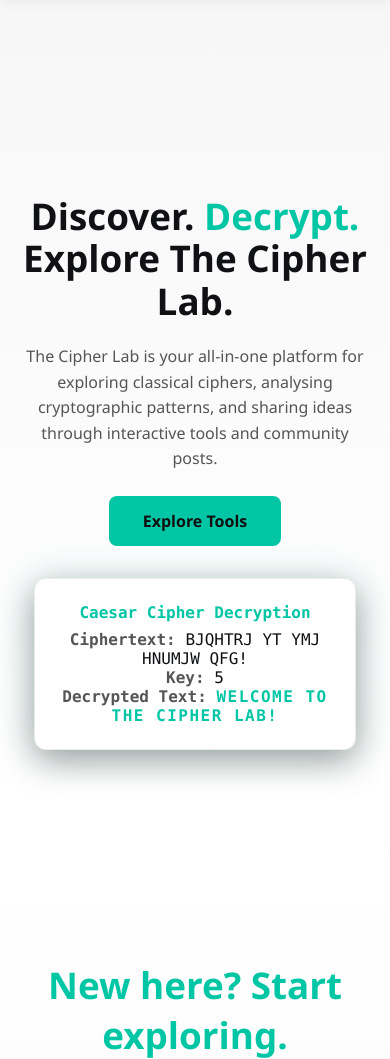
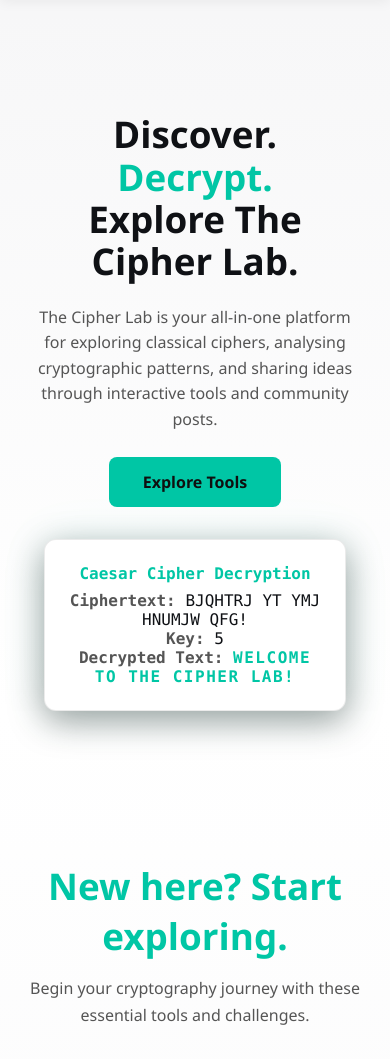
Before and after one commit to Gapryong-Kim/Cryptiq1, a Flask app: page / in a window 390 px wide. Shown: the part 60-1119 px from the top of the page. Run offline with Flask 3, Linux system fonts and the light colour scheme; data comes from the database, SQL or seed files in the repository.

Commit message:
Add files via upload

```diff
--- a/CryptiQ/templates/index.html
+++ b/CryptiQ/templates/index.html
@@ -224,7 +224,7 @@ main {
     flex-direction: column;
     text-align: center;
     gap: 32px;
-    padding: calc(var(--nav-height) + 40px) 5% 60px;
+    padding-top: 5vh;
     min-height: auto;
   }
 
```
